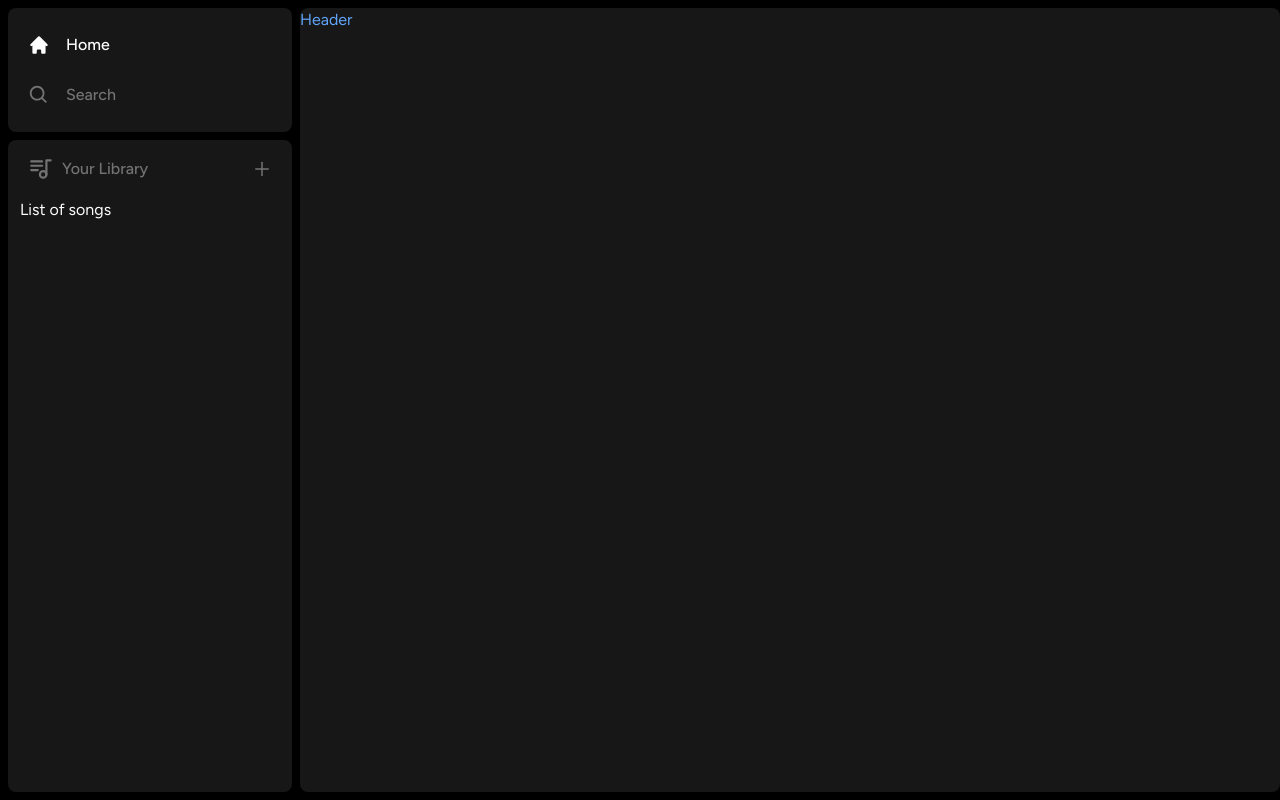
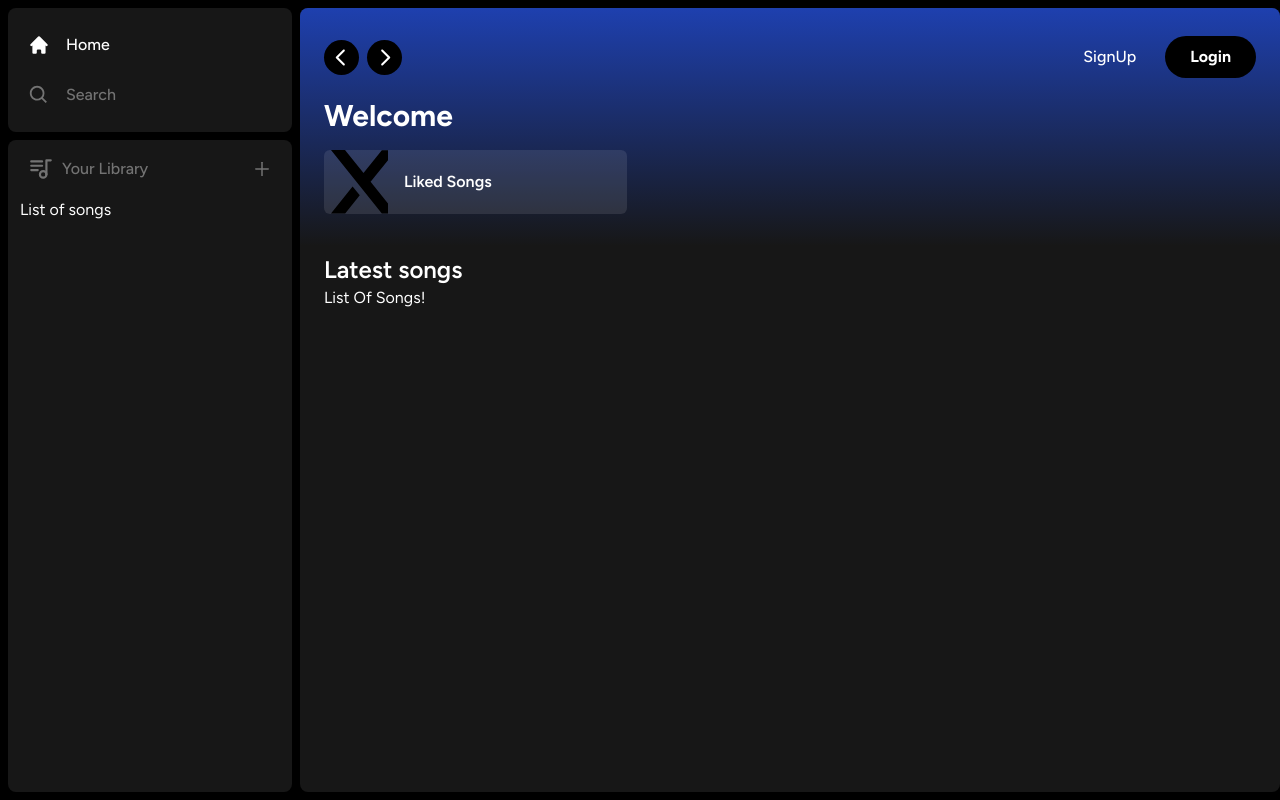
Before and after one commit to YBC2204/musiclib, a Next.js app: page / in a window 1280 px wide. Built offline with nearby package versions, Linux system fonts and the light colour scheme.

Commit message:
sample layout complete

```diff
--- a/app/(site)/page.tsx
+++ b/app/(site)/page.tsx
@@ -1,12 +1,34 @@
 import Header from '@/components/Header'
+import ListItem from '@/components/ListItem'
 import Image from 'next/image'
 
 export default function Home() {
   return (
-   <div className='text-blue-400 bg-neutral-900 rounded-lg h-full w-full overflow-hidden overflow-y-auto'>
+   <div className=' bg-neutral-900 rounded-lg h-full w-full overflow-hidden overflow-y-auto'>
     <Header>
-      Header
+      <div className='mb-2'>
+        <h1 className='text-3xl font-bold'>Welcome </h1>
+        <div className=" grid
+              grid-cols-1
+              sm:grid-cols-2
+              xl:grid-cols-3
+              2xl:grid-cols-4
+              gap-3
+              mt-4 ">
+          <ListItem image='/next.svg' name="Liked Songs" href='liked'/>
+        </div>
+      </div>
     </Header>
+    <div className='mt-2 mb-7 px-6 '>
+    <div className="flex justify-between items-center">
+          <h1 className="text-white text-2xl font-semibold">
+            Latest songs
+          </h1>
+        </div>
+        <div>
+          List Of Songs!
+        </div>
+    </div>
     </div>
   )
 }
--- /dev/null
+++ b/components/Button.tsx
@@ -0,0 +1,44 @@
+import { forwardRef } from "react"
+import { twMerge } from "tailwind-merge"
+interface Buttonprops extends React.ButtonHTMLAttributes<HTMLButtonElement>{}
+
+const Button = forwardRef<HTMLButtonElement,Buttonprops>(({
+    className,
+    children,
+    disabled,
+    type="button",
+    ...props
+},ref)=>
+{
+    return(
+        <button
+      type={type}
+      className={twMerge(
+        `
+        w-full
+        rounded-full
+        bg-black
+        border
+        border-transparent
+        px-3
+        py-3
+        disabled:cursor-not-allowed
+        disabled:opacity-50
+
+        font-bold
+        hover:opacity-75
+        transition
+      `,
+        disabled && 'opacity-75 cursor-not-allowed',
+        className
+      )}
+      disabled={disabled}
+      ref={ref}
+      {...props}
+    >{children}
+        </button>
+    )
+})
+
+Button.displayName="Button";
+export default Button
--- a/components/Header.tsx
+++ b/components/Header.tsx
@@ -1,7 +1,10 @@
 "use client";
 import { useRouter } from 'next/navigation';
-
-
+import { twMerge } from 'tailwind-merge';
+import { RxCaretLeft, RxCaretRight } from "react-icons/rx";
+import { HiHome } from "react-icons/hi";
+import { BiSearch } from "react-icons/bi";
+import Button from './Button';
 interface Headerprops{
     children: React.ReactNode;
     className?: string;
@@ -13,7 +16,96 @@
 
     }
   return (
-    <div>Header</div>
+    <div
+      className={twMerge(`h-fit bg-gradient-to-b  from-blue-800 p-6`,className)}>
+        <div className="w-full mb-4 flex items-center justify-between">
+          <div className='hidden md:flex gap-x-2 items-center'>
+        <button>
+          <RxCaretLeft size={35}
+          onClick={()=>{router.back()}}
+          className="
+              rounded-full
+              bg-black
+              flex
+              items-center
+              justify-center
+              cursor-pointer
+              hover:opacity-75
+              transition
+            "
+          />
+        </button>
+        <button>
+          <RxCaretRight size={35}
+          onClick={()=>{router.forward()}}
+          className="
+              rounded-full
+              bg-black
+              flex
+              items-center
+              justify-center
+              cursor-pointer
+              hover:opacity-75
+              transition
+            "
+          />
+        </button>
+          </div>
+          <div className='flex md:hidden gap-x-2 items-center'>
+          <button
+            onClick={() => router.push('/')}
+            className="
+              rounded-full
+              p-2
+              bg-white
+              flex
+              items-center
+              justify-center
+              cursor-pointer
+              hover:opacity-75
+              transition
+            "
+          >
+            <HiHome className="text-black" size={20} />
+          </button>
+          <button
+            onClick={() => router.push('/search')}
+            className="
+              rounded-full
+              p-2
+              bg-white
+              flex
+              items-center
+              justify-center
+              cursor-pointer
+              hover:opacity-75
+              transition
+            "
+          >
+            <BiSearch className="text-black" size={20} />
+          </button>
+          </div>
+          <div className="flex justify-between items-center gap-x-4">
+           <div className='flex gap-x-4 items-center'>
+            <Button onClick={() => { }}
+            className=' bg-transparent
+
+                    font-medium'>
+              SignUp
+            </Button>
+            <Button  onClick={() => { }}
+            className=' bg-black
+                    px-6
+                    py-2'>
+              Login
+            </Button>
+
+           </div>
+
+          </div>
+          </div>
+          {children}
+          </div>
   )
 }
 
--- /dev/null
+++ b/components/ListItem.tsx
@@ -0,0 +1,65 @@
+"use client";
+
+import { useRouter } from "next/navigation";
+import Image from "next/image";
+import {FaPlay} from 'react-icons/fa'
+interface ListProps{
+  image:string;
+  name:string;
+  href:string;
+}
+
+const ListItem: React.FC<ListProps>= ({image,name,href}) => {
+  const router =useRouter();
+  const onClick = () =>{
+    //add auth
+    router.push(href);
+  }
+    return (
+        <button
+        onClick={onClick}
+        className="
+          relative
+          group
+          flex
+          items-center
+          rounded-md
+          overflow-hidden
+          gap-x-4
+          bg-neutral-100/10
+          cursor-pointer
+          hover:bg-neutral-100/20
+          transition
+          pr-4
+          min-w-[250px]
+        "
+      >
+        <div className="relative min-h-[64px] min-w-[64px] ">
+        <Image
+          className="object-cover"
+          src={image}
+          fill
+          alt="Image"
+        />
+        </div>
+     <p className="py-5 truncate font-semibold">{name}</p>
+     <div className="absolute
+          transition
+          opacity-0
+          rounded-full
+          flex
+          items-center
+          justify-center
+          bg-green-500
+          p-4
+          drop-shadow-md
+          right-2
+          group-hover:opacity-100
+          hover:scale-110">
+        <FaPlay/>
+     </div>
+    </button>
+  )
+}
+
+export default ListItem
```
